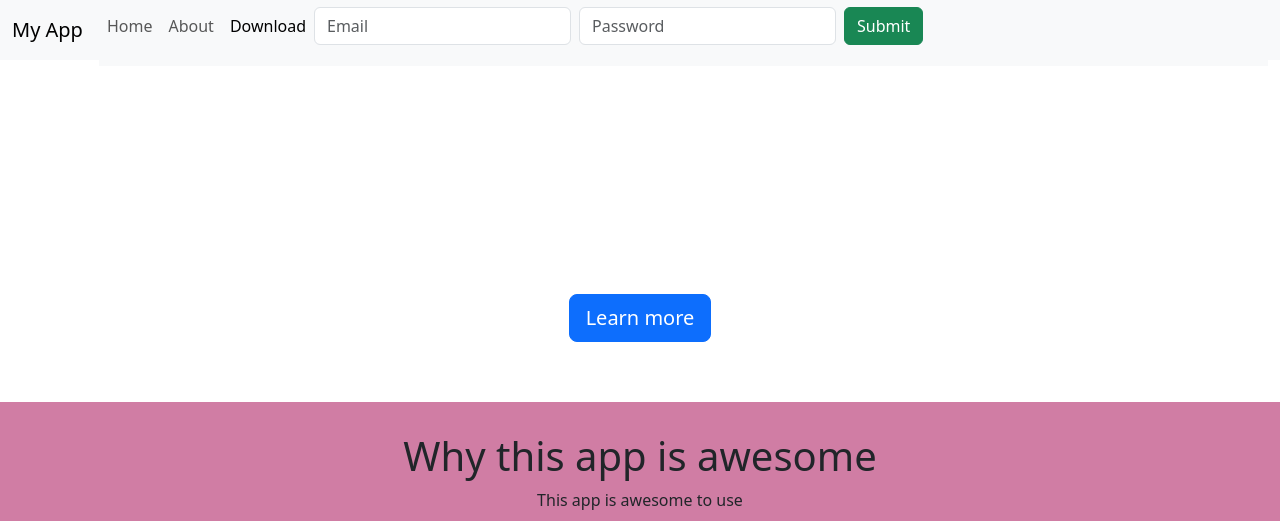
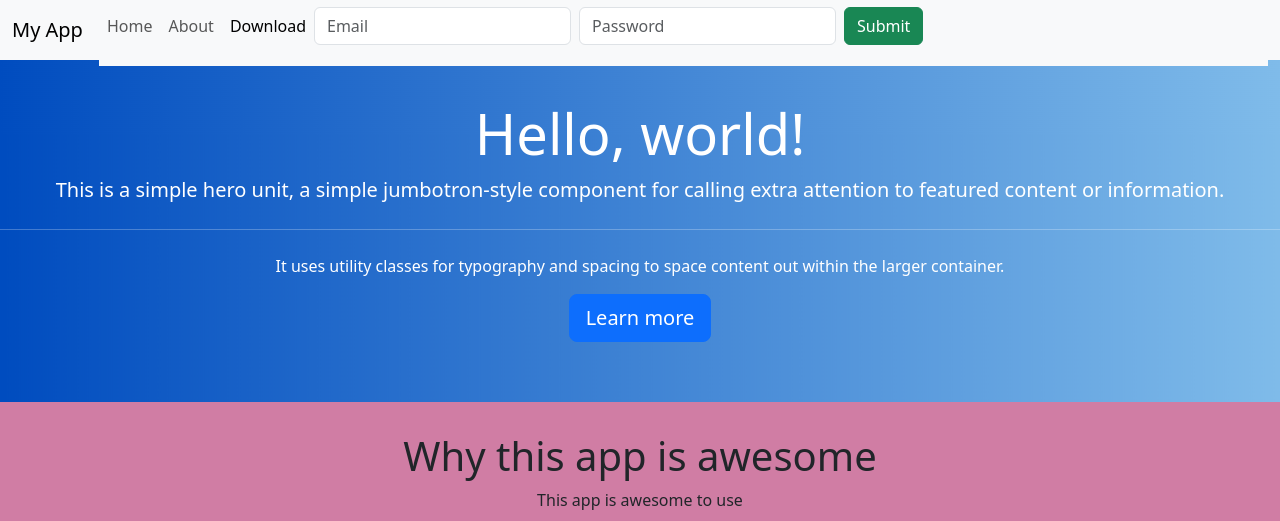
Before and after one commit to Hamna-Sherin/App-landing-website, a plain HTML site: page index.html in a window 1280 px wide. Shown: the top 521 px of the page. Drawn offline with nearby package versions, Linux system fonts and the light colour scheme; files whose address does not match are found by name.

Commit message:
Update style.css

```diff
--- a/style.css
+++ b/style.css
@@ -8,7 +8,7 @@
 }
 
 .jumbotron{
-    background-image: url(Images/jumbotronimage.png);
+    background-image: url(jumbotronimage.png);
     text-align: center;
     padding-top: 100px;
     padding-bottom: 60px;
```
